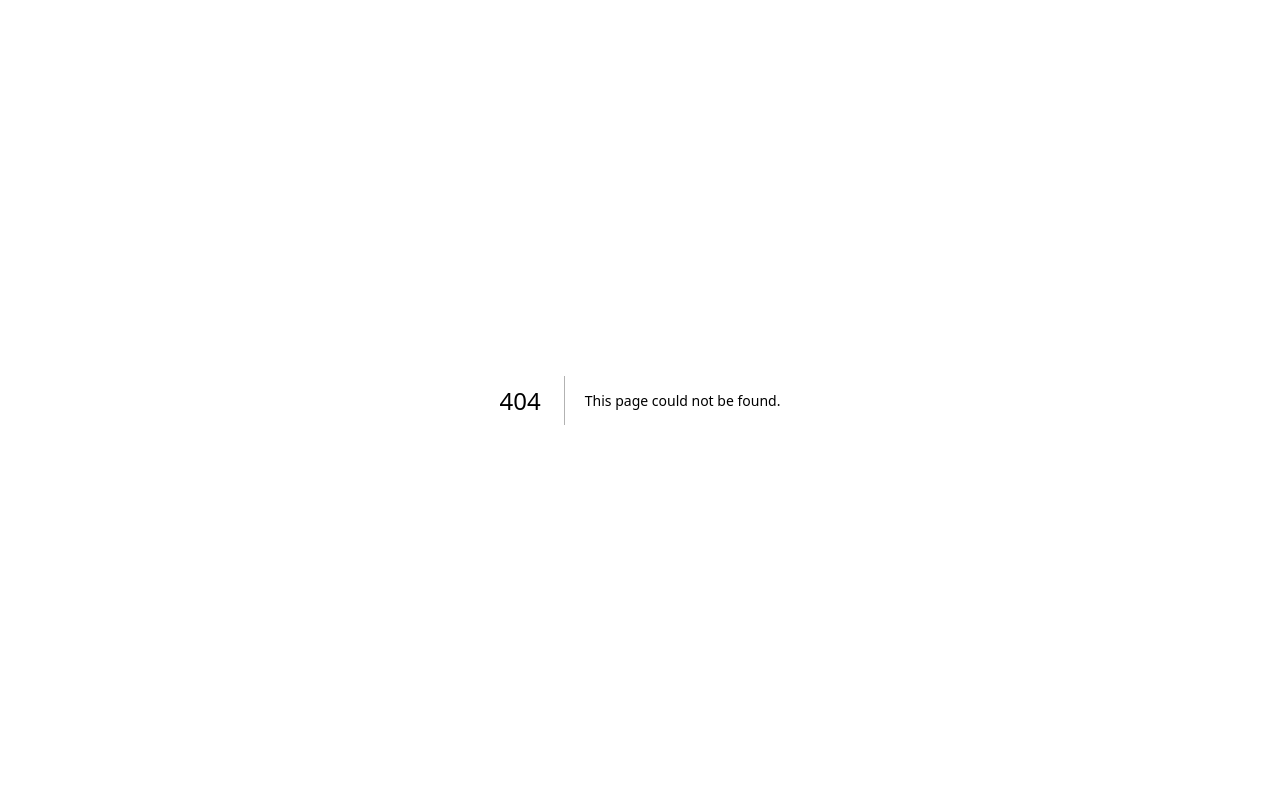
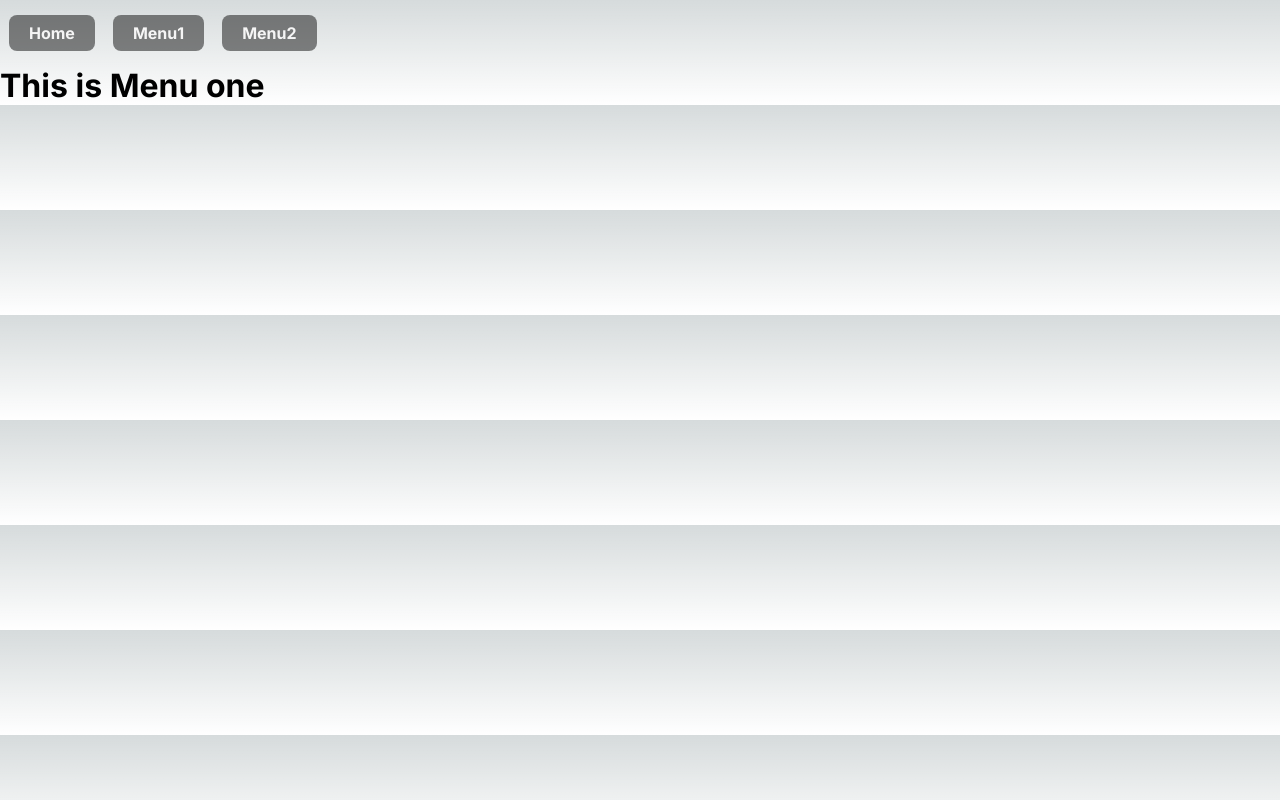
Before and after one commit to srai089/testdeploy, a Next.js app: page /menu1 in a window 1280 px wide. Before the commit this address had no page. Built offline with nearby package versions, Linux system fonts and the light colour scheme.

Commit message:
creating navbar

```diff
--- a/src/app/globals.css
+++ b/src/app/globals.css
@@ -105,3 +105,18 @@ a {
     color-scheme: dark;
   }
 }
+
+
+.navbar ul{
+  display: flex;
+}
+.navbar ul li{
+
+  list-style: none;
+  padding:8px 20px;
+  margin:15px 9px;
+  background-color: rgba(0, 0, 0, 0.479);
+  border-radius:8px;
+  font-weight: bold;
+  color:whitesmoke;
+}
--- a/src/app/layout.js
+++ b/src/app/layout.js
@@ -1,5 +1,6 @@
 import { Inter } from 'next/font/google'
-import './globals.css'
+import './globals.css';
+import Link from 'next/link';
 
 const inter = Inter({ subsets: ['latin'] })
 
@@ -11,7 +12,16 @@ export const metadata = {
 export default function RootLayout({ children }) {
   return (
     <html lang="en">
-      <body className={inter.className}>{children}</body>
+      <body className={inter.className}>
+        <div className='navbar'>
+        <ul>
+          <li> <Link href="/">Home</Link> </li>
+          <li> <Link href="/menu1">Menu1</Link> </li>
+          <li> <Link href="/menu2">Menu2</Link> </li>
+        </ul>
+        </div>
+
+        {children}</body>
     </html>
   )
 }
--- /dev/null
+++ b/src/app/menu1/page.js
@@ -0,0 +1,7 @@
+export default function Page(){
+    return(
+        <div>
+            <h1>This is Menu one</h1>
+        </div>
+    )
+}
```
Also changed, not shown: src/app/menu2/page.js (added, +7 -0 lines).
